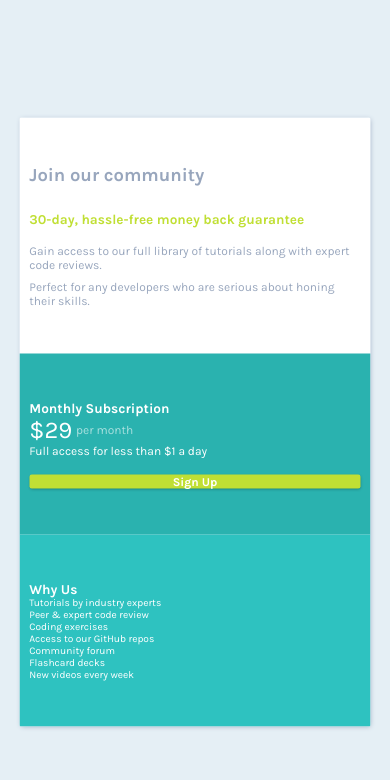
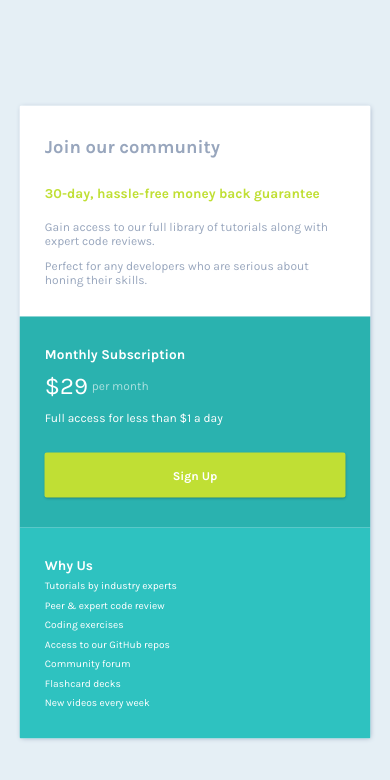
Before and after one commit to ayrtton/single-price-grid-component, a React (Vite) app: page / in a window 390 px wide. Shown: the top 780 px of the page. Built offline with nearby package versions, Linux system fonts and the light colour scheme.

Commit message:
Adjust the boxes padding and height for mobile devices

```diff
--- a/src/assets/css/main.css
+++ b/src/assets/css/main.css
@@ -98,6 +98,10 @@
     height: auto;
     width: 90%;
   }
+  body .wrapper div[class^=box] {
+    padding: 3.5vh 6.5vw;
+    height: 25vh;
+  }
 }
 body {
   background-color: hsl(204, 43%, 93%);
@@ -119,12 +123,12 @@ body {
   overflow: hidden;
 }
 .wrapper div[class^=box] {
+  display: flex;
+  flex-direction: column;
+  justify-content: space-between;
   padding: 5.5vh 2.5vw;
 }
 .wrapper .box-1 {
-  display: flex;
-  flex-direction: column;
-  justify-content: space-between;
   grid-column-start: 1;
   grid-column-end: 3;
   color: hsl(218, 22%, 67%);
@@ -140,9 +144,6 @@ body {
   color: hsl(0, 0%, 100%);
 }
 .wrapper .box-2 {
-  display: flex;
-  flex-direction: column;
-  justify-content: space-between;
   background-color: hsl(179, 62%, 43%);
 }
 .wrapper .box-2 #price {
@@ -170,8 +171,5 @@ body {
   cursor: pointer;
 }
 .wrapper .box-3 {
-  display: flex;
-  flex-direction: column;
-  justify-content: space-between;
   background-color: hsl(179, 62%, 47%);
 }/*# sourceMappingURL=main.css.map */
--- a/src/assets/sass/_media-queries.scss
+++ b/src/assets/sass/_media-queries.scss
@@ -26,6 +26,11 @@
             @include flexbox;
             height: auto;
             width: 90%;
+
+            div[class^='box'] {
+                padding: 3.5vh 6.5vw;
+                height: 25vh;
+            }
         }
     }
 }
--- a/src/assets/sass/main.scss
+++ b/src/assets/sass/main.scss
@@ -20,12 +20,12 @@ body {
     overflow: hidden;
 
     div[class^='box'] {
+        @include flexbox;
         padding: 5.5vh 2.5vw;
     }
 
     .box {
         &-1 {
-            @include flexbox;
             grid-column-start: 1;
             grid-column-end: 3;
             color: $grayish-blue;
@@ -44,7 +44,6 @@ body {
         }
 
         &-2 {
-            @include flexbox;
             background-color: $cyan;
 
             #price {
@@ -77,7 +76,6 @@ body {
         }
 
         &-3 {
-            @include flexbox;
             background-color: $light-cyan;
         }
     }
```
Also changed, not shown: 1 other file (tests, documents, lock files or other folders).
